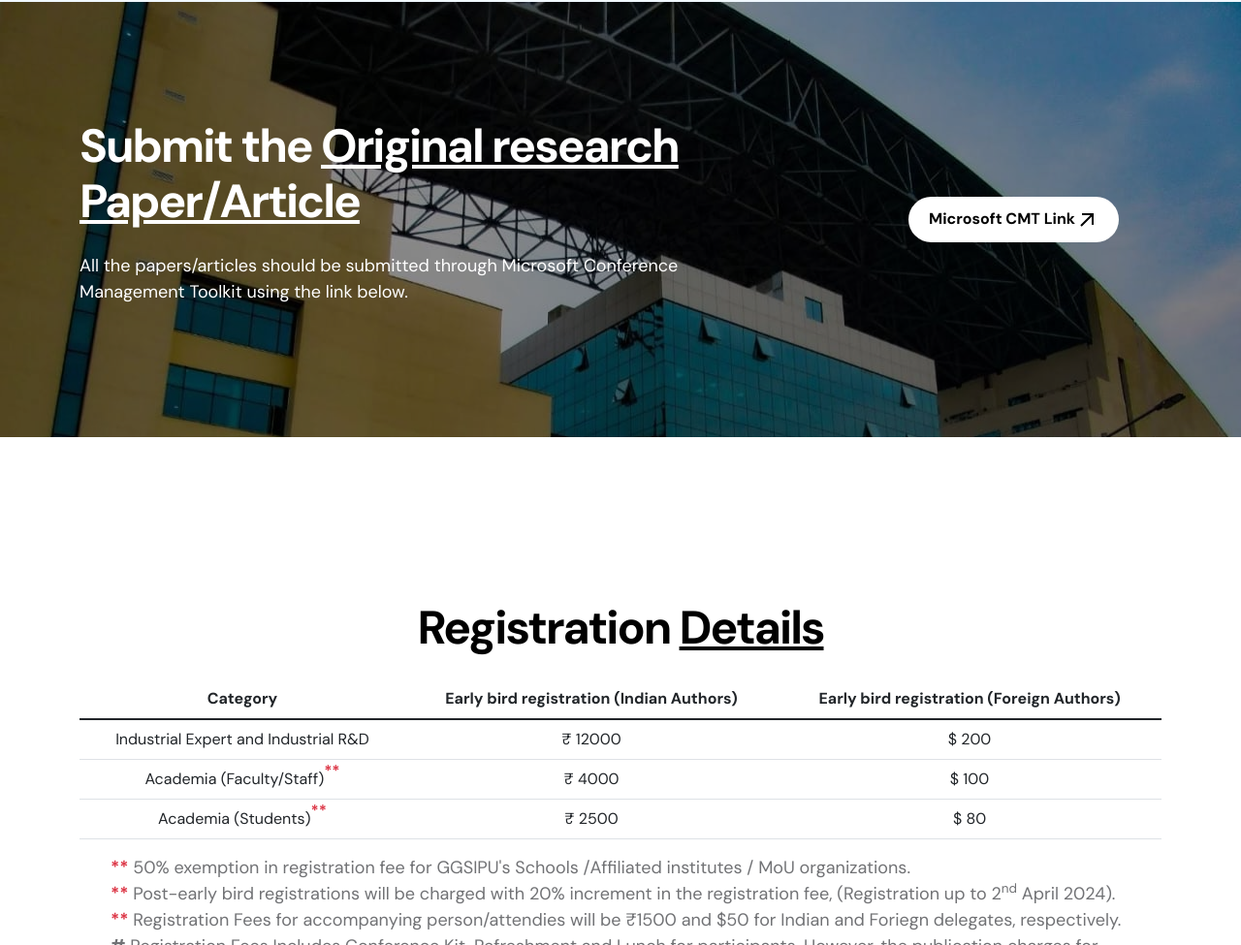
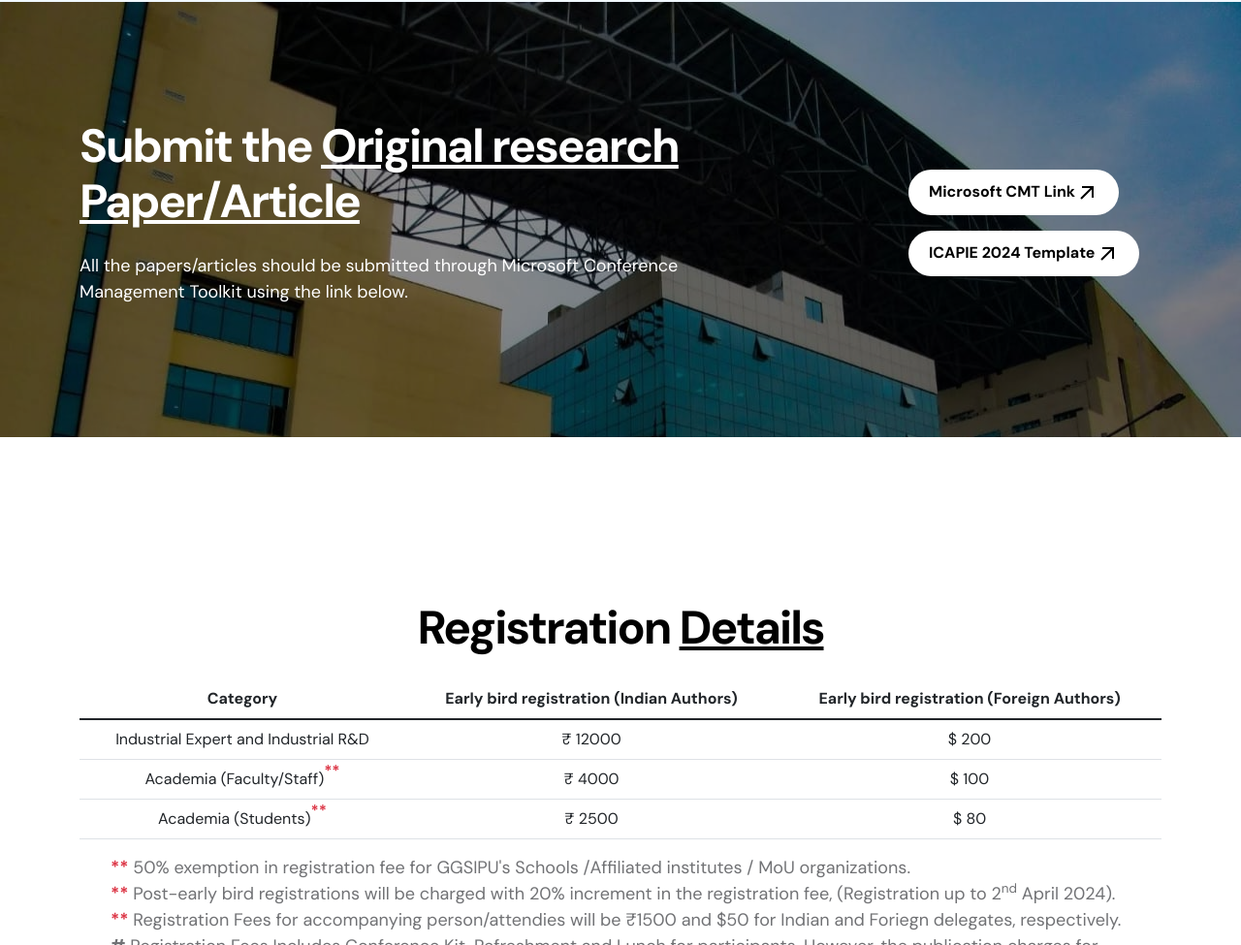
Before and after one commit to ayuugoyal/icapie-2023, a plain HTML site: page index.html in a window 1280 px wide. Shown: the part 7478-8453 px from the top of the page at 97% size. Drawn offline with Linux system fonts and the light colour scheme.

Commit message:
add template button

```diff
--- a/index.html
+++ b/index.html
@@ -734,9 +734,14 @@
                             Management Toolkit using the link below.
                         </p>
                     </div>
-                    <div class="col-lg-3 col-12 ms-lg-auto mt-4 mt-lg-0">
-                        <a href="https://cmt3.research.microsoft.com/ICAPIE2024" target="_blank" class="custom-btn btn"
+                    <div class="col-lg-3 ms-lg-auto mt-4 mt-lg-">
+                        <a href="https://cmt3.research.microsoft.com/ICAPIE2024" target="_blank" class="custom-btn mb-3 btn"
                             id="registerButton">Microsoft CMT Link<svg fill="currentColor"
+                                xmlns="http://www.w3.org/2000/svg" width="24" height="24">
+                                <path d="M7 7h8.586L5.293 17.293l1.414 1.414L17 8.414V17h2V5H7v2z" />
+                            </svg></a>
+                        <a href="https://docs.google.com/document/d/1JD5oRFKHsFnqXkmkF-hq3K5Z0iTcx9WN/edit?usp=sharing&ouid=108115268962864435869&rtpof=true&sd=true" target="_blank" class="custom-btn  mb-3 btn"
+                            id="templatebutton">ICAPIE 2024 Template<svg fill="currentColor"
                                 xmlns="http://www.w3.org/2000/svg" width="24" height="24">
                                 <path d="M7 7h8.586L5.293 17.293l1.414 1.414L17 8.414V17h2V5H7v2z" />
                             </svg></a>
```
